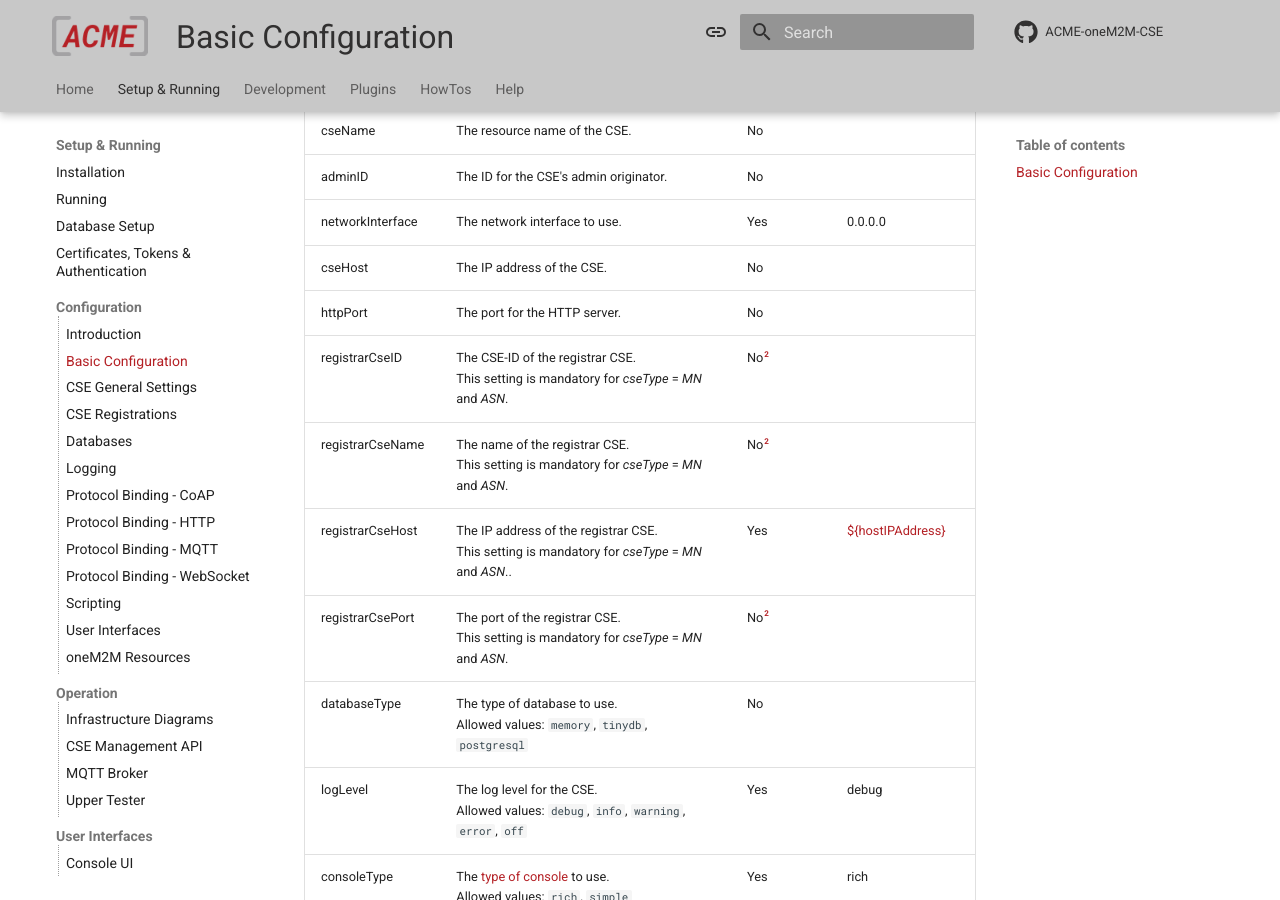
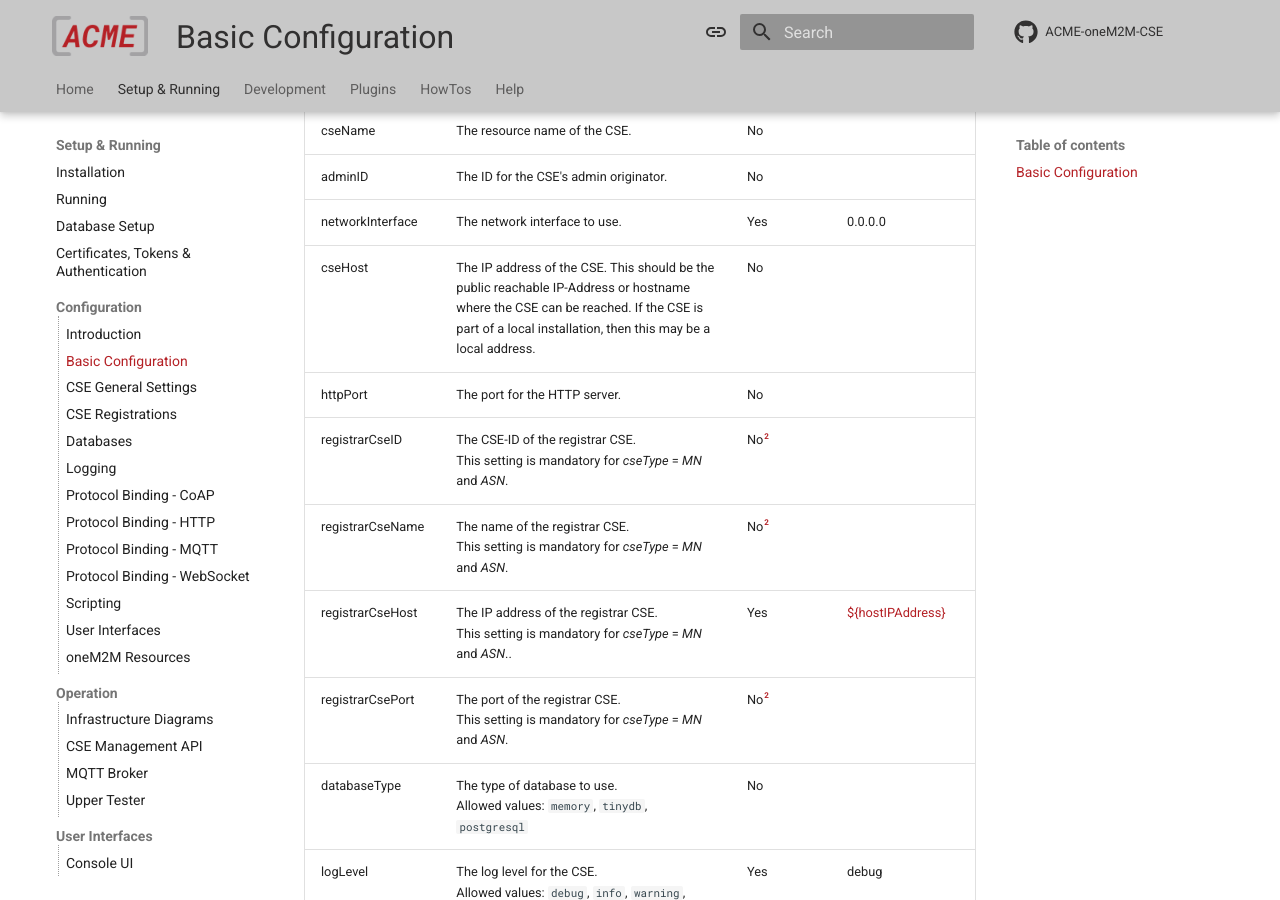
Before and after one commit to ankraft/ACME-oneM2M-CSE-mkdocs, an MkDocs documentation site: the page built from docs/setup/Configuration-basic.md, in a window 1280 px wide and 900 px high, scrolled down 933 px. Built offline with MkDocs 1.6.1 and Material for MkDocs 9.7.7, drawn with Linux system fonts in a browser that asks for light colours; comment, search, counter and statistics services are not loaded.

Commit message:
Improved documentation

```diff
--- a/docs/setup/Configuration-basic.md
+++ b/docs/setup/Configuration-basic.md
@@ -26,7 +26,7 @@ can be set by using the [interactive procedure](../setup/Installation.md#guided-
 | cseName           | The resource name of the CSE.                                                                                                                                                                               | No       |                                                                              |
 | adminID           | The ID for the CSE's admin originator.                                                                                                                                                                      | No       |                                                                              |
 | networkInterface  | The network interface to use.                                                                                                                                                                               | Yes      | 0.0.0.0                                                                      |
-| cseHost           | The IP address of the CSE.                                                                                                                                                                                  | No       |                                                                              |
+| cseHost           | The IP address of the CSE. This should be the public reachable IP-Address or hostname where the CSE can be reached. If the CSE is part of a local installation, then this may be a local address.           | No       |                                                                              |
 | httpPort          | The port for the HTTP server.                                                                                                                                                                               | No       |                                                                              |
 | registrarCseID    | The CSE-ID of the registrar CSE.<br/>This setting is mandatory for *cseType* = *MN* and *ASN*.                                                                                                              | No[^2]   |                                                                              |
 | registrarCseName  | The name of the registrar CSE.<br/>This setting is mandatory for *cseType* = *MN* and *ASN*.                                                                                                                | No[^2]   |                                                                              |
```
